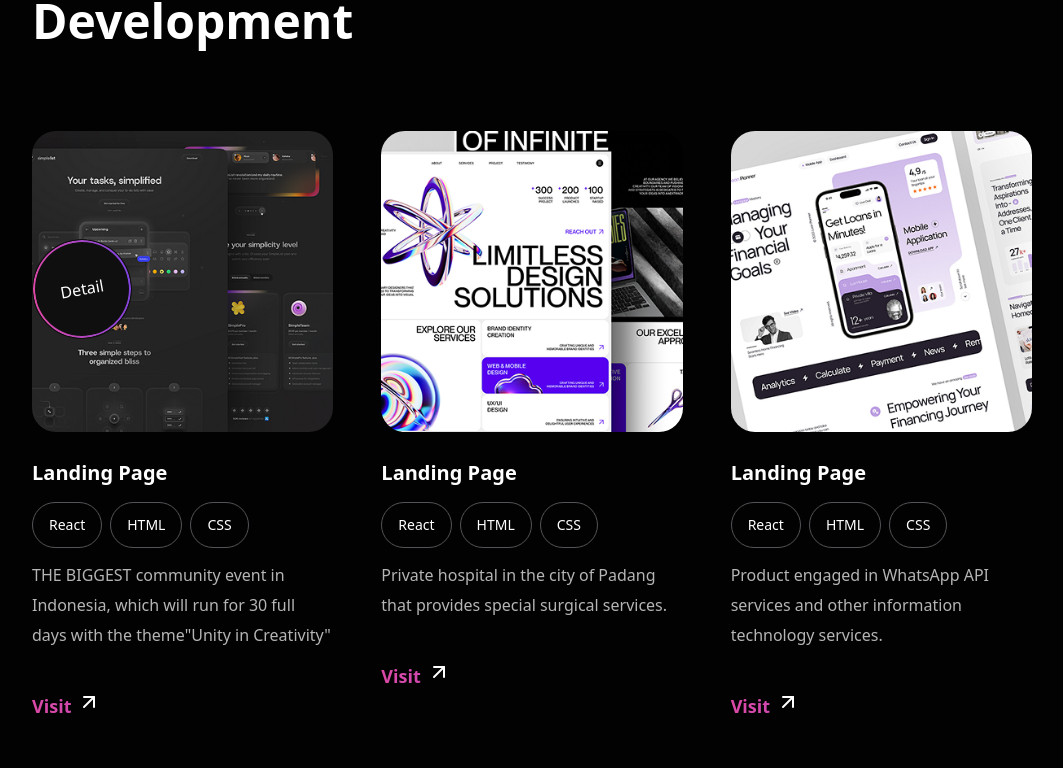
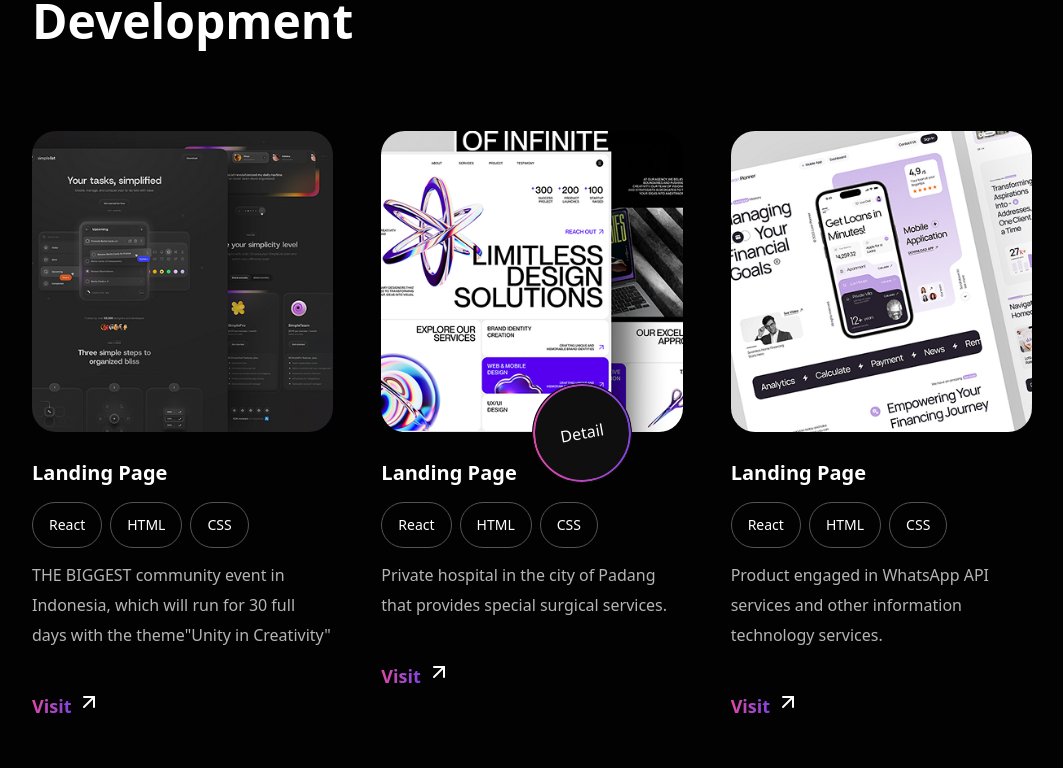
Before and after one commit to cindynufa/cindynufa-portfolio-5-wph, a Next.js app: page / in a window 1280 px wide. Shown: the part 6539-7307 px from the top of the page, without its empty margins (108-1171 px from the left). Built offline with nearby package versions, Linux system fonts and the light colour scheme.

Commit message:
Fix: fixed size of portfolio pictures, and position of the Detail button

```diff
--- a/src/components/portfolio/PortfolioCard.tsx
+++ b/src/components/portfolio/PortfolioCard.tsx
@@ -7,7 +7,8 @@ import PortfolioDetailButton from './PortfolioDetailButton';
 
 export default function PortfolioCard() {
   return (
-    <div className="grid grid-cols-3 w-full gap-12 justify-between">
+    <div className="relative w-full">
+      <div className="grid grid-cols-3 gap-12 justify-between">
         {PortfolioConst.map((portfolioCard, index) => (
           <div key={index} className="flex flex-col w-full gap-6">
             <Image
@@ -15,7 +16,7 @@ export default function PortfolioCard() {
               alt="Portfolio"
               width={370}
               height={370}
-            className="rounded-3xl"
+              className="w-full h-auto rounded-3xl"
             />
             <div className="flex flex-col w-full gap-10">
               <div className="flex flex-col gap-3">
@@ -33,14 +34,17 @@ export default function PortfolioCard() {
                   {portfolioCard.text}
                 </p>
               </div>
-            <button className="flex flex-row gap-1.5 text-lg font-bold text-gradient">
+              <div className="flex flex-row gap-1.5">
+                <button className="text-lg font-bold text-gradient">
                   {portfolioCard.button}
+                </button>
                 <ArrowUpRight className="text-white" />
-            </button>
+              </div>
             </div>
           </div>
         ))}
-      <div className="w-full -mt-300 justify-center">
+      </div>
+      <div className="absolute left-1/2 top-[20%]">
         <PortfolioDetailButton />
       </div>
     </div>
```
Lines whose indentation alone changed are shown as unchanged.
